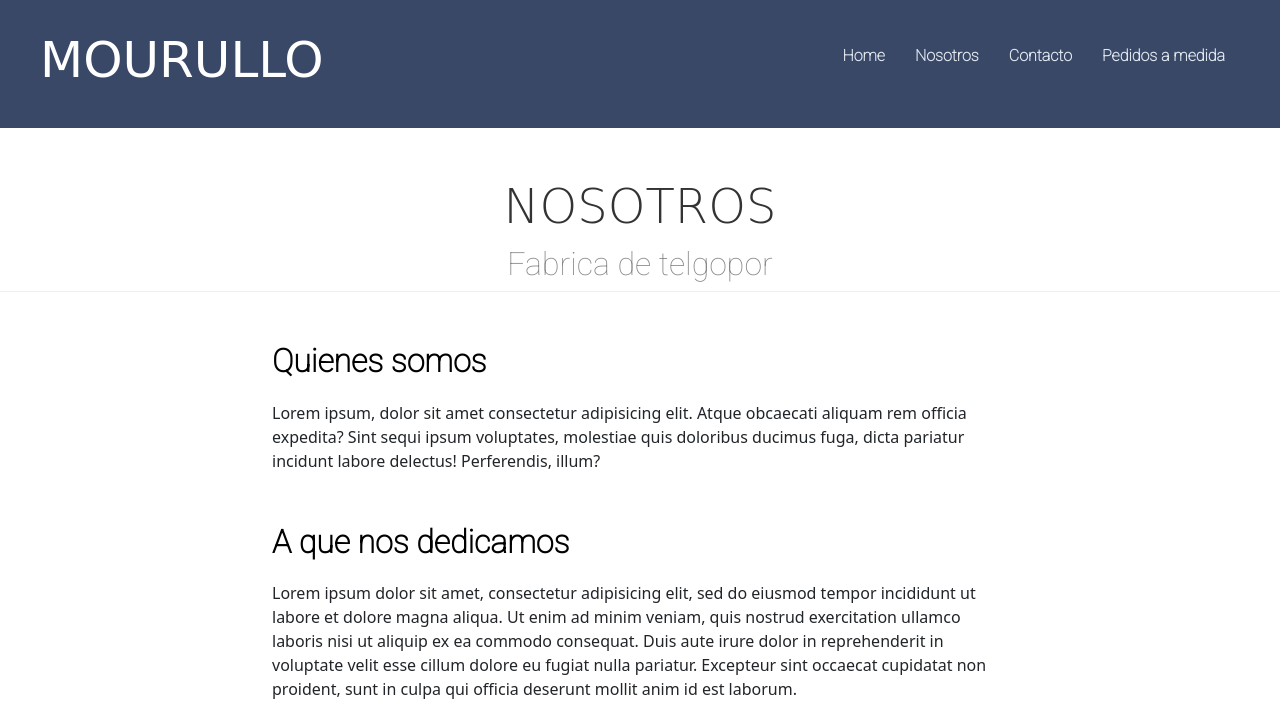
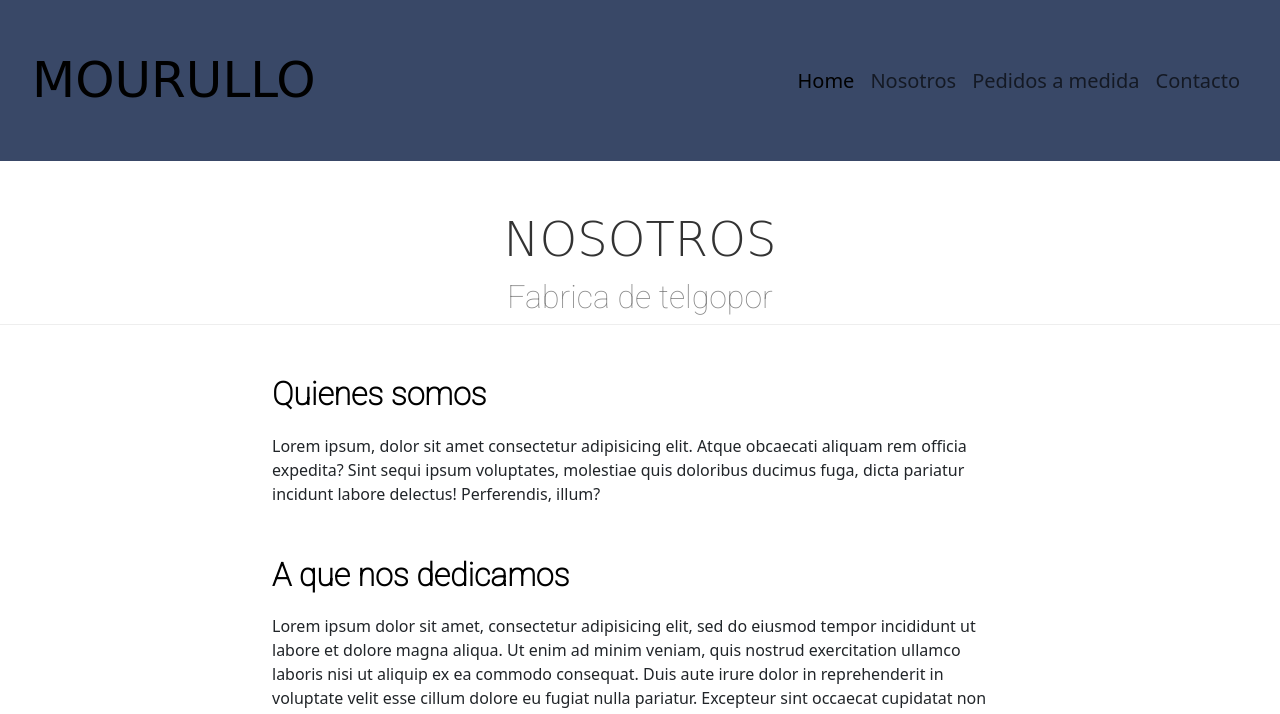
Before and after one commit to Chind4mo/PreEntregaJuanChindamo, a plain HTML site: page pages/nosotros.html in a window 1280 px wide. Shown: the top 714 px of the page. Drawn offline with nearby package versions, Linux system fonts and the light colour scheme; grey boxes are pictures that could not be loaded; a script that the page names is missing; a web font is replaced by a local one.

Commit message:
navbar cambiado y fotos cambiadas

```diff
--- a/pages/nosotros.html
+++ b/pages/nosotros.html
@@ -15,23 +15,31 @@
 <body>
 
     <header class="header">
-        <div class="header__container">
-            <h3 class="header-nav"><a href="..  /index.html">MOURULLO</a></h3>
-            <nav>
-                <!-- desktop -->
-                <ul class="header__container-navbar">
-                    <li><a href="../index.html">Home</a></li>
-                    <li><a href="../pages/nosotros.html">Nosotros</a></li>
-                    <li><a href="../pages/contacto.html">Contacto</a></li>
-                    <li><a href="../pages/pedidos.html">Pedidos a medida</a></li>
-                </ul>
-
-                <!-- mobile -->
-                <div class="header__container-navbar-mobile">
-                    <span>🍔</span>
+        <nav class="navbar navbar-expand-lg">
+            <div class="container-fluid">
+                <a class="navbar-brand" href="../index.html">MOURULLO</a>
+                <button class="navbar-toggler" type="button" data-bs-toggle="collapse" data-bs-target="#navbarNav"
+                    aria-controls="navbarNav" aria-expanded="false" aria-label="Toggle navigation">
+                    <span class="navbar-toggler-icon"></span>
+                </button>
+                <div class="collapse navbar-collapse" id="navbarNav">
+                    <ul class="navbar-nav">
+                        <li class="nav-item">
+                            <a class="nav-link active" aria-current="page" href="../index.html">Home</a>
+                        </li>
+                        <li class="nav-item">
+                            <a class="nav-link" href="../pages/nosotros.html">Nosotros</a>
+                        </li>
+                        <li class="nav-item">
+                            <a class="nav-link" href="../pages/pedidos.html">Pedidos a medida</a>
+                        </li>
+                        <li class="nav-item">
+                            <a class="nav-link" href="../pages/contacto.html">Contacto</a>
+                        </li>
+                    </ul>
                 </div>
-            </nav>
-        </div>
+            </div>
+        </nav>
     </header>
 
     <main>
@@ -45,7 +53,9 @@
 
                 <div class="content">
                     <h2 class="content-subhead">Quienes somos</h2>
-                    <p>Lorem ipsum, dolor sit amet consectetur adipisicing elit. Atque obcaecati aliquam rem officia expedita? Sint sequi ipsum voluptates, molestiae quis doloribus ducimus fuga, dicta pariatur incidunt labore delectus! Perferendis, illum?</p>
+                    <p>Lorem ipsum, dolor sit amet consectetur adipisicing elit. Atque obcaecati aliquam rem officia
+                        expedita? Sint sequi ipsum voluptates, molestiae quis doloribus ducimus fuga, dicta pariatur
+                        incidunt labore delectus! Perferendis, illum?</p>
 
                     <h2 class="content-subhead">A que nos dedicamos</h2>
                     <p>
@@ -59,19 +69,19 @@
                     <div class="pure-g">
                         <div class="pure-u-1-4">
                             <img class="pure-img-responsive"
-                                src="http://farm3.staticflickr.com/2875/9069037713_1752f5daeb.jpg" alt="Peyto Lake">
+                                src="../assets/images/nosotros1.webp" alt="">
                         </div>
                         <div class="pure-u-1-4">
                             <img class="pure-img-responsive"
-                                src="http://farm3.staticflickr.com/2813/9069585985_80da8db54f.jpg" alt="Train">
+                            src="../assets/images/nosotros2.jpg" alt="">
                         </div>
                         <div class="pure-u-1-4">
                             <img class="pure-img-responsive"
-                                src="http://farm6.staticflickr.com/5456/9121446012_c1640e42d0.jpg" alt="T-Shirt Store">
+                                src="../assets/images/nosotros3.jpg" alt="">
                         </div>
                         <div class="pure-u-1-4">
                             <img class="pure-img-responsive"
-                                src="http://farm8.staticflickr.com/7357/9086701425_fda3024927.jpg" alt="Mountain">
+                                src="../assets/images/nosotros4.webp" alt="">
                         </div>
                     </div>
                 </div>
@@ -94,7 +104,6 @@
                     </div>
                     <div class="box">
                         <h2>SOBRE NOSOTROS</h2>
-                        <p>Lorem ipsum dolor sit amet consectetur adipisicing elit. Odio, ipsa?</p>
                         <p>Lorem ipsum dolor sit amet consectetur adipisicing elit. Odio, ipsa?</p>
                     </div>
                     <div class="box">
--- a/style.css
+++ b/style.css
@@ -9,7 +9,7 @@
     box-sizing: border-box;
 }
 
-
+/*
 .header-nav {
     font-family: 'Bruno Ace', cursive;
     font-size: 50px;
@@ -19,10 +19,7 @@
 .header__container-navbar {
     font-family: 'Roboto', sans-serif;
 }
-
-a {
-    text-decoration: none !important;
-}
+*/
 
 ul {
     list-style-type: none;
@@ -43,21 +40,18 @@ body {
     padding: 30px 20px;
 }
 
-.header__container {
-    max-width: 1200px;
-    margin: 0 auto;
-    display: flex;
-    justify-content: space-between;
-    align-items: center;
+.navbar-brand {
+    font-family: 'Bruno Ace', cursive;
+    font-size: 50px;
+    font-size: 50px !important;
 }
 
-.header__container h3 a {
-    color: #ffffff;
+#navbarNav {
+    justify-content: end;
 }
 
-.header__container-navbar {
-    display: none;
-    text-align: center;
+.nav-item {
+    font-size: 20px;
 }
 
 /* CAROUSEL */
```
Also changed, not shown: index.html (+23 -18 lines), pages/contacto.html (+24 -17 lines), pages/pedidos.html (+30 -18 lines), assets/images/nosotros1.webp (added), assets/images/nosotros2.jpg (added), assets/images/nosotros3.jpg (added), assets/images/nosotros4.webp (added), 1 other file.
